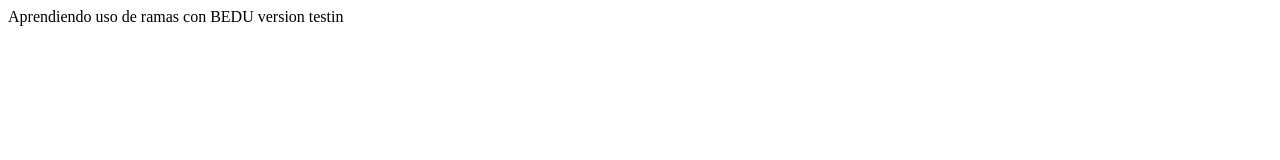
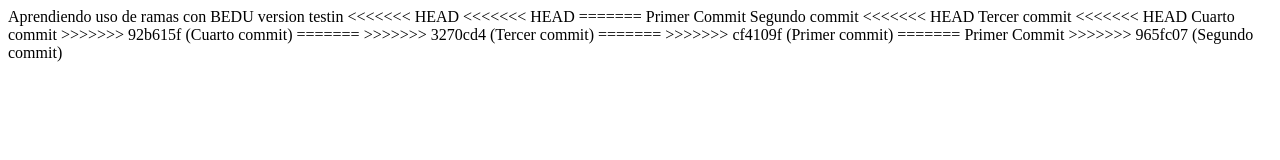
Before and after one commit to EAeliasalejandro/ModuloGit, a plain HTML site: page index.html in a window 1280 px wide. Drawn offline with Linux system fonts and the light colour scheme.

Commit message:
Cambio General

```diff
--- a/index.html
+++ b/index.html
@@ -6,5 +6,24 @@
 	<body>
 		Aprendiendo uso de ramas con BEDU
 		version testin
+<<<<<<< HEAD
+<<<<<<< HEAD
+=======
+
+		Primer Commit
+		Segundo commit
+<<<<<<< HEAD
+		Tercer commit
+<<<<<<< HEAD
+		Cuarto commit
+>>>>>>> 92b615f (Cuarto commit)
+=======
+>>>>>>> 3270cd4 (Tercer commit)
+=======
+>>>>>>> cf4109f (Primer commit)
+=======
+
+		Primer Commit
+>>>>>>> 965fc07 (Segundo commit)
 	</body>
 </html>
```
